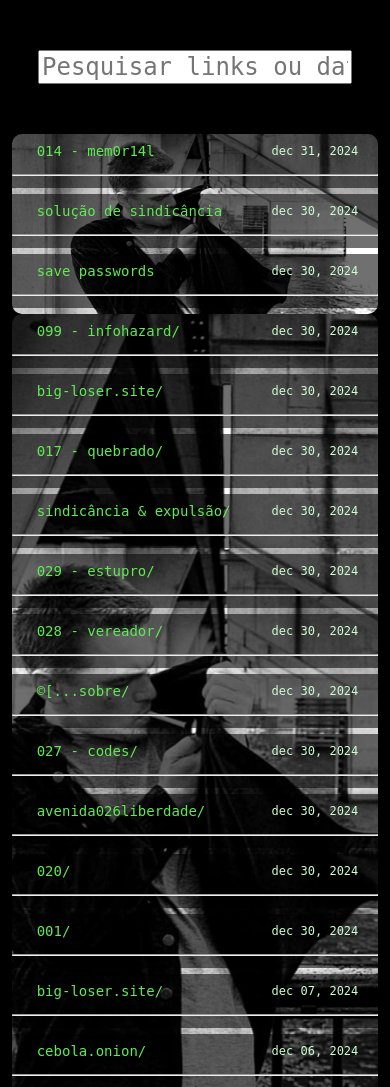
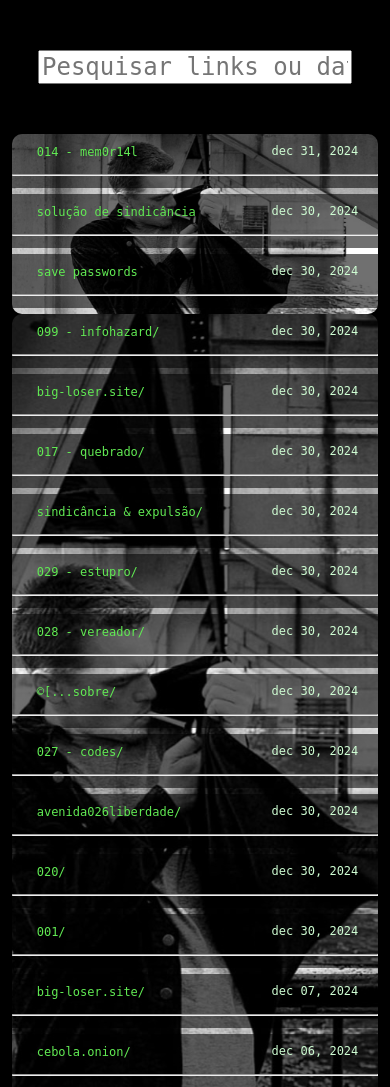
Before and after one commit to 3asyice/Noticias, a PHP site: page /Caso/003.html in a window 390 px wide. Shown: the part 44-1131 px from the top of the page. Run offline with PHP 8.4, Linux system fonts and the light colour scheme; some web fonts are replaced.

Commit message:
Update 004.css

```diff
--- a/Caso/004.css
+++ b/Caso/004.css
@@ -120,7 +120,7 @@ footer {
 @media (max-width: 600px) {
    a{
     color:#61EA53 ;
-    font-size: 14px;
+    font-size: 12px;
     background:transparent;
     border:none;
     outline:none;
@@ -130,6 +130,7 @@ footer {
    }
    .date{
     color:#CEFCD2;
+    font-size:12px;
     background:transparent;
     border:none;
     outline:none;
```
